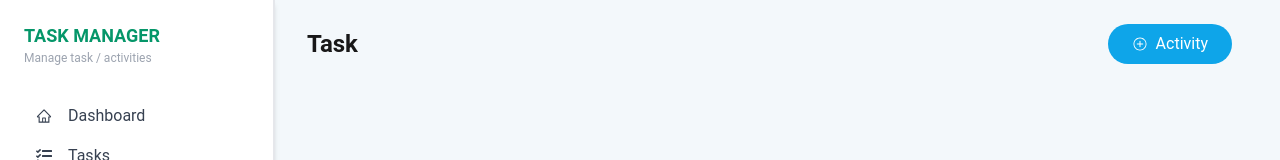
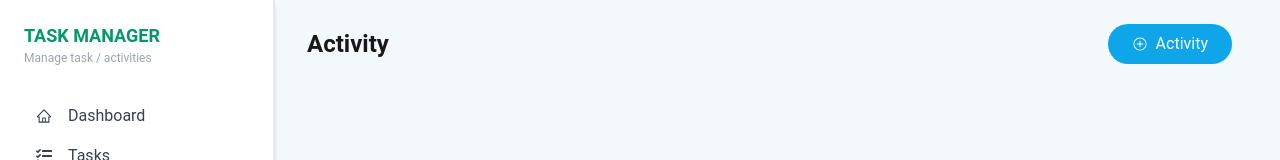
Before and after one commit to TiyashiKavindya/task-manager, a React (Vite) app in the folder client/: page /activity in a window 1280 px wide. Shown: the top 160 px of the page. Built offline with nearby package versions, Linux system fonts and the light colour scheme.

Commit message:
Update index.tsx

```diff
--- a/client/src/pages/ActivityPage/index.tsx
+++ b/client/src/pages/ActivityPage/index.tsx
@@ -9,7 +9,7 @@ function ActivityPage() {
 
   return (
     <div>
-      <Header title="Task" actionButtonText="Activity" actionButtonClassName="bg-sky-500 text-white hover:bg-sky-600" actionButtonIcon={<IoIosAddCircleOutline />} onActionButtonClick={openModal} />
+      <Header title="Activity" actionButtonText="Activity" actionButtonClassName="bg-sky-500 text-white hover:bg-sky-600" actionButtonIcon={<IoIosAddCircleOutline />} onActionButtonClick={openModal} />
       <Modal title="Add New Activity">
         <AddNewActivityForm />
       </Modal>
```
